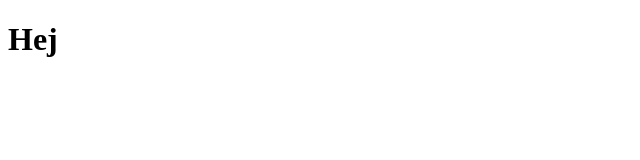
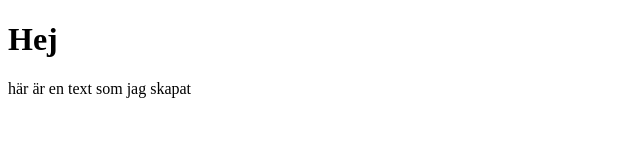
Before and after one commit to fridaew/inl-mning-test, a plain HTML site: page index.html in a window 1280 px wide. Shown: the whole page, without its empty margins (0-640 px from the left). Drawn offline with Linux system fonts and the light colour scheme.

Commit message:
skrivit en text

```diff
--- a/index.html
+++ b/index.html
@@ -8,5 +8,6 @@
 </head>
 <body>
     <h1>Hej</h1>
+    <p>här är en text som jag skapat</p>
 </body>
 </html>
```
